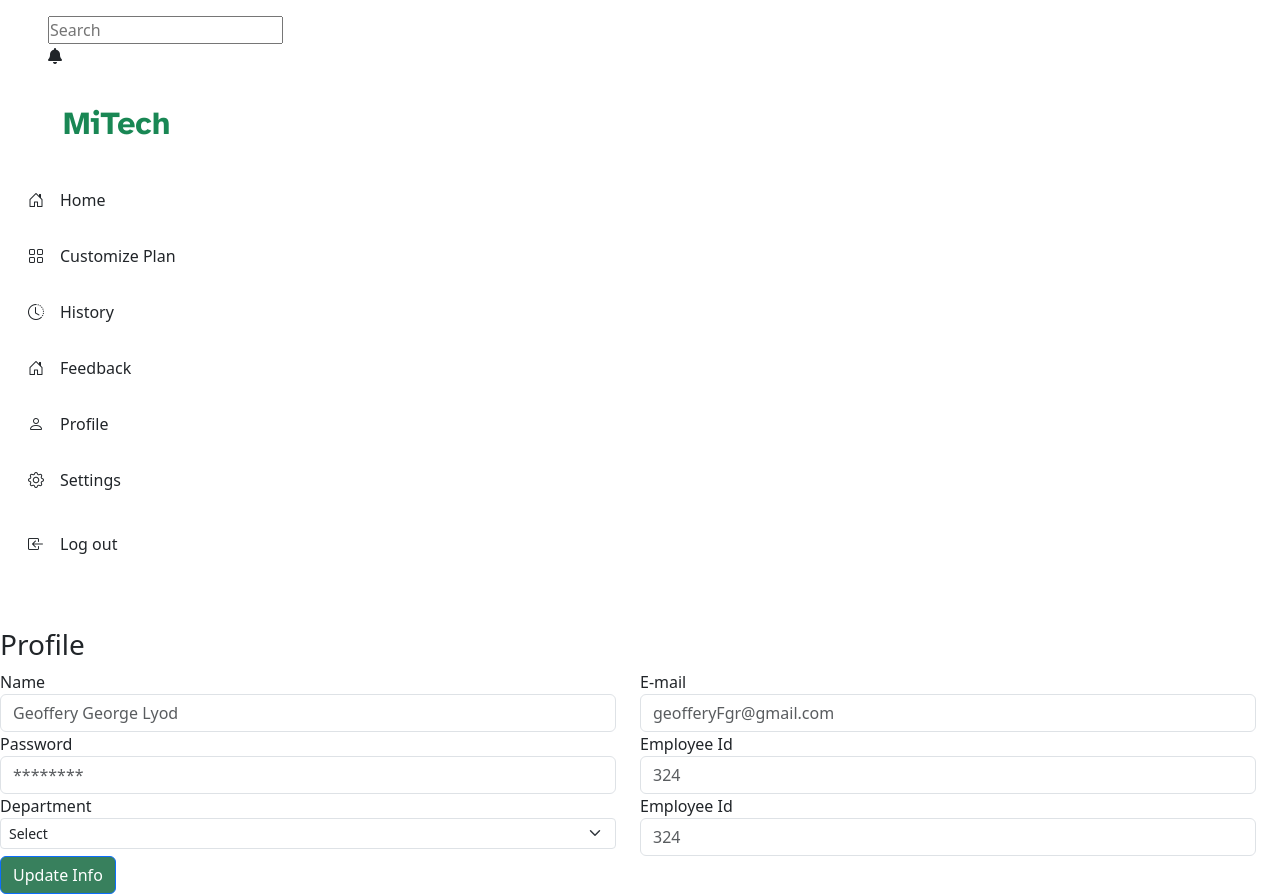
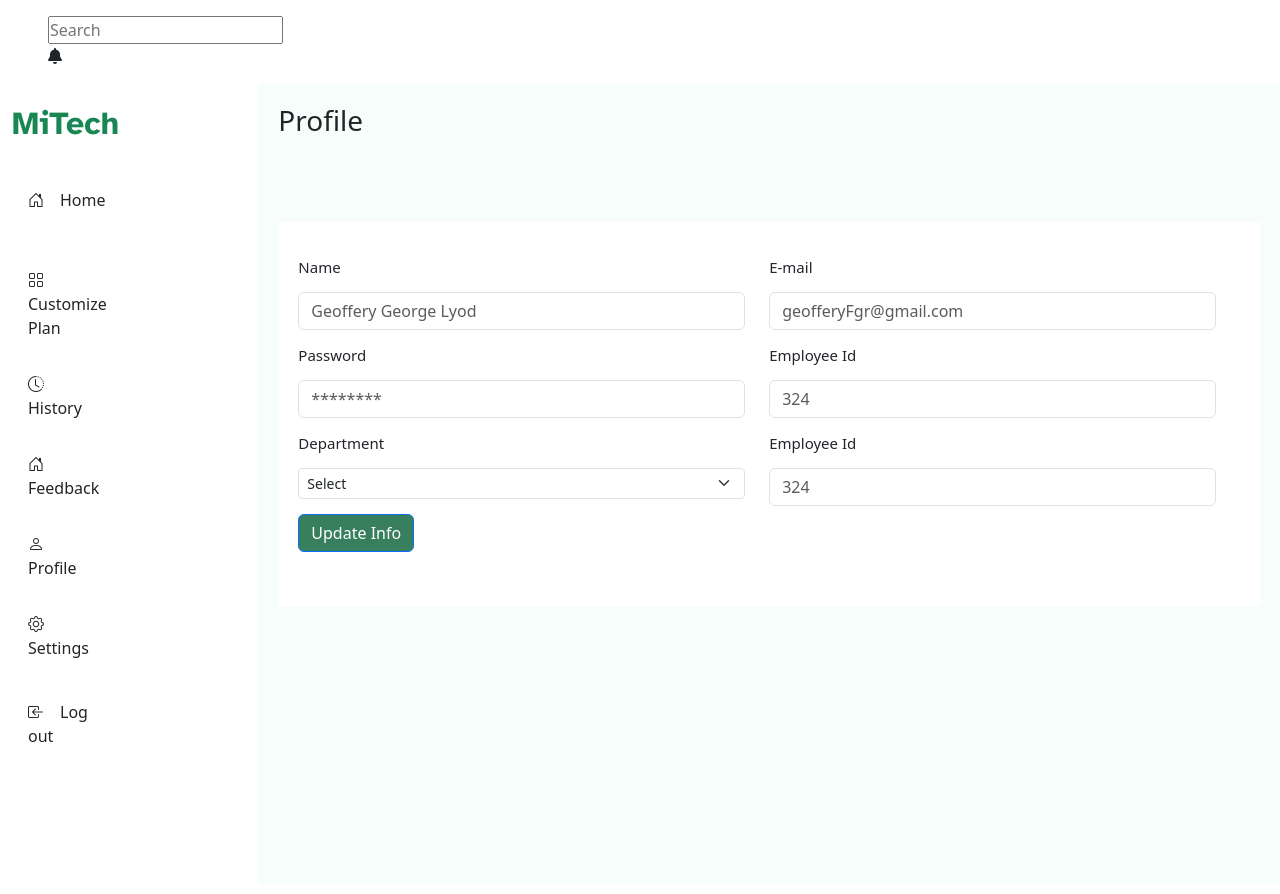
Before and after one commit to sandramakis/Beerkathon-project, a plain HTML site: page main/profile.html in a window 1280 px wide. Drawn offline with nearby package versions, Linux system fonts and the light colour scheme.

Commit message:
ADD: form styles, TOC

```diff
--- a/index.css
+++ b/index.css
@@ -9,62 +9,112 @@
 .index{
     background-color: #FAFAFA;
 }
+
+.navbar-collapse{
+    width: 90vw;
+    padding: 0 10px;
+}
+
 .navlogo{
     font-family: 'Atkinson Hyperlegible', sans-serif;
     font-weight: 700;
     font-size: 32px;
 }
+
 .body_sec{
     padding-top: 10%;
 }
+
 .sec-1 h2{
     font-family: 'Atkinson Hyperlegible', sans-serif;
     font-weight: 700;
     font-size: 60px;
 }
+
 .sec-1 p{
     font-family: 'Roboto', sans-serif;
     font-weight: 400;
     font-size: 24px;
 }
+
 .ul-list{
     font-family: 'Inter', sans-serif;
         font-weight: 500;
         font-size: 18px;
 }
+
 .login{
     background-color: #F6FDFA;
     margin: 0 20px;
 }
+
 .signin{
     background-color: #F6FDFA;
     margin: 0 20px;
 }
+
 .btn-field{
     background-color: #F6FDFA;
 }
+
 .signimg{
     margin-top: 18% !important;
     width: 50%;
     height: 100% !important;
 }
+
+/* EMPLPOYEE DASHBOARD  */
+
 .employeedashboard{
     background-color: #D3D3D3;
 }
+
+.employeedashboard > .sidebar-sticky{
+    font-size: smaller;
+}
+
 .logo{
     font-family: 'Atkinson Hyperlegible', sans-serif;
-        font-weight: 700;
-        font-size: 32px;
-        color: #327153 !important;
+    font-weight: 700;
+    font-size: 32px;
+    color: #327153 !important;
 }
+
 .nav-link:hover{
     background-color: #327153 !important;
-    color: white !important;
     padding: 10px;
 }
+
+.nav-link:hover,
 .bi:hover{
     color: white !important;
 }
-.sec-log{
 
+/* PROFILE PAGE */
+.profile main{
+    display: flex;
+    justify-content: space-between;
+    align-items: flex-start;
 }
+
+.profile .container-fluid{
+    width: 25vw;
+}
+
+.profile-section{
+    height: 100vh;
+    width: 100vw;
+    /* background-color: #ddefe7; */
+    background-color: #F6FDFA;
+    padding: 20px;
+}
+
+.profile form{
+    background-color: #fff !important;
+    padding: 20px;
+    line-height: 50px;
+    position: relative;
+    top: 10%;
+    height: 30vw;
+    font-size: 15px;
+}
```
